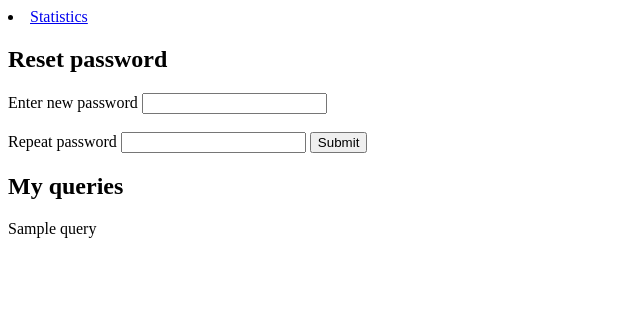
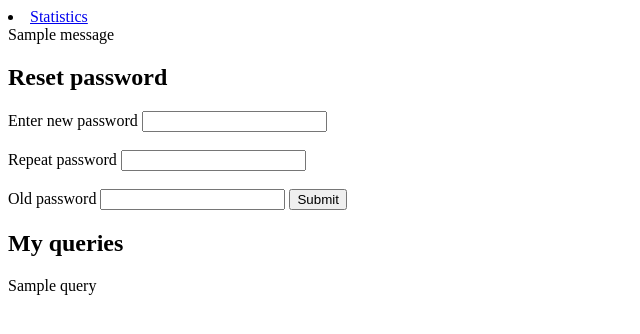
Before and after one commit to zender991/supersearch, a Flask app: template templates/my_account.html in a window 1280 px wide. Shown: the top 334 px of the page, without its empty margins (0-640 px from the left). Run offline with Flask 2, Linux system fonts and the light colour scheme; the template is opened without the code that fills it: most values are stand-ins (such as "Sample title", 1, 10 or a date in 2020); one stand-in notice (Sample message) is shown.

Commit message:
add old pass

```diff
--- a/app.py
+++ b/app.py
@@ -99,8 +99,9 @@ def reset_password_success():
     from models.users import reset_pass
     password_from_form_first = request.form['reset_password_first']
     password_from_form_second = request.form['reset_password_second']
+    old_password = request.form['old_password']
 
-    reset_pass(password_from_form_first, password_from_form_second)
+    reset_pass(password_from_form_first, password_from_form_second, old_password)
 
     return render_template('my_account.html')
 
--- a/templates/login.html
+++ b/templates/login.html
@@ -1,5 +1,9 @@
 {% block body %}
-<a href="{{ url_for('register') }}">Sign UP</a>
+<a href="{{ url_for('register') }}">Sign UP</a></br>
+
+{% for message in get_flashed_messages() %}
+{{ message }}
+{% endfor %}
 
   <form action="" method=post class="form-horizontal">
     <h2>Signin to FlaskLogin(Todo) Application </h2>
--- a/templates/my_account.html
+++ b/templates/my_account.html
@@ -11,12 +11,20 @@
 {% endif %}
 <li><a href="{{ url_for('statistics') }}">Statistics</a></li>
 </div>
+
+
+{% for message in get_flashed_messages() %}
+{{ message }}
+{% endfor %}
+
 <h2>Reset password</h2>
 <form method="post" action="/reset_password">
 <label for="reset_password_first">Enter new password</label>
 <input type="text" name="reset_password_first" id="reset_password_first" /><br><br>
 <label for="reset_password_second">Repeat password</label>
-<input type="text" name="reset_password_second" id="reset_password_second" />
+<input type="text" name="reset_password_second" id="reset_password_second" /><br><br>
+<label for="old_password">Old password</label>
+<input type="text" name="old_password" id="old_password" />
 
 <input type="submit" />
 </form>
```
Also changed, not shown: models/users.py (+20 -9 lines).
